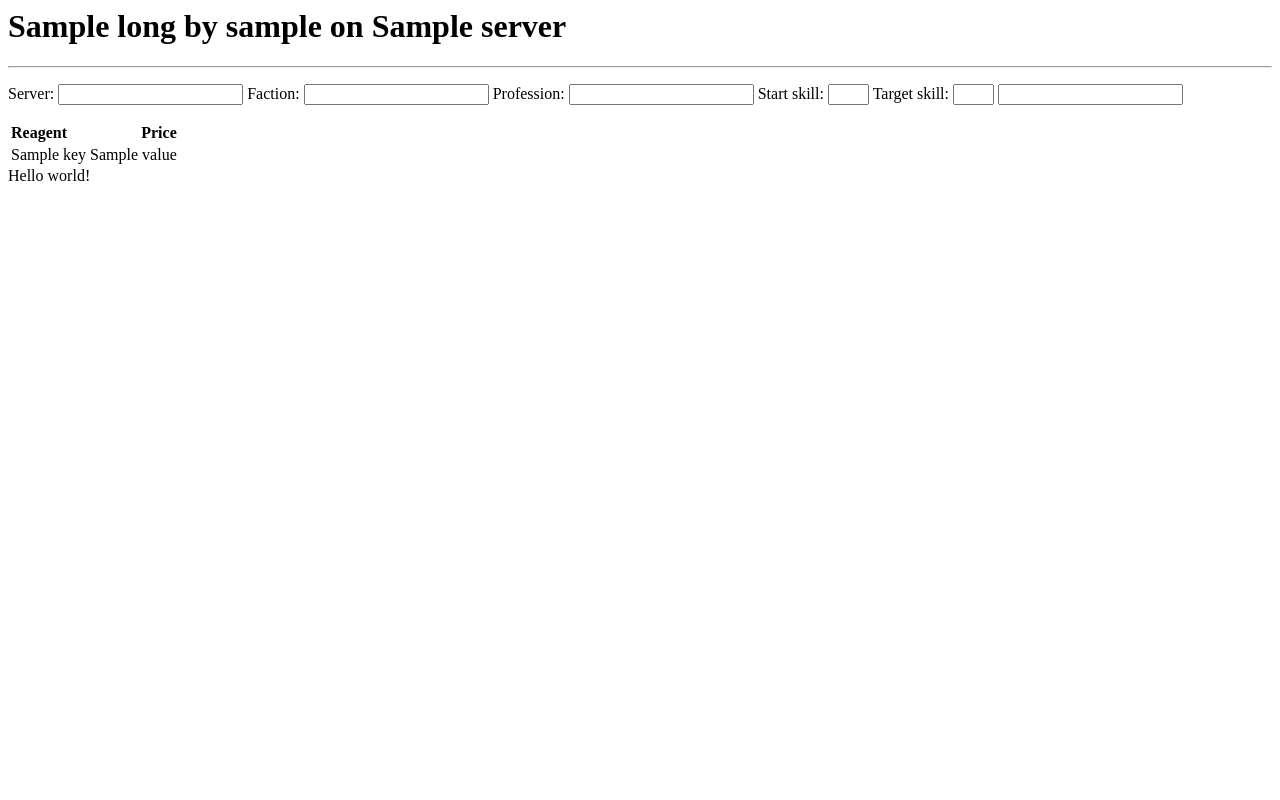
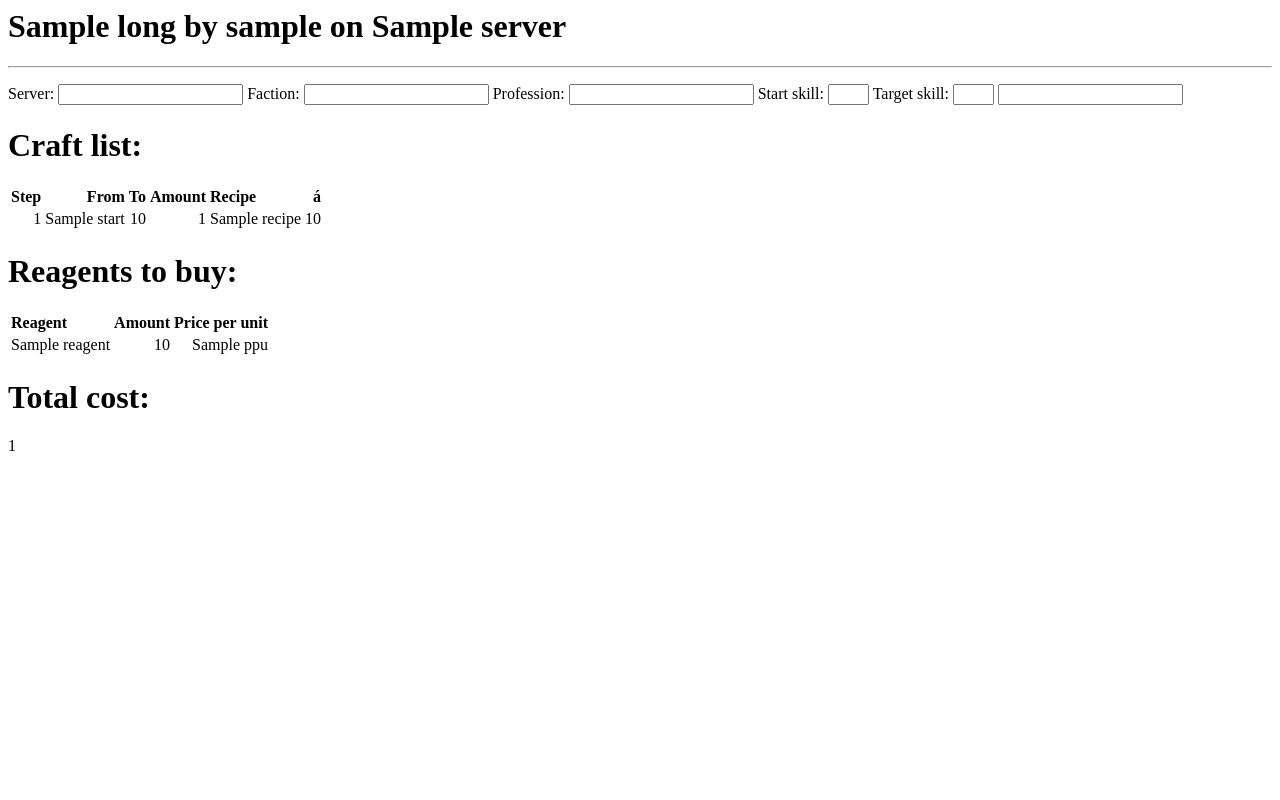
Before and after one commit to znibb/WowProfessionLevelingTool, a Flask app: template app/templates/results.html in a window 1280 px wide. Run offline with Flask 2, Linux system fonts and the light colour scheme; the template is opened without the code that fills it: most values are stand-ins (such as "Sample title", 1, 10 or a date in 2020); form fields are guessed from the names that the template uses.

Commit message:
Can now calculate cheapest way to skill alchemy and display total price

```diff
--- a/app/functions.py
+++ b/app/functions.py
@@ -14,6 +14,25 @@ def calculateRecipePrices(recipes, prices):
         recipePriceDict[name] = price
 
     return recipePriceDict
+
+def calculateTotalCost(reagents, prices):
+    totalCost = 0
+    for reagent, info in reagents.items():
+        totalCost += info["Amount"]*prices[reagent]
+
+    return totalCost
+
+def getCheapestSkillingRecipe(recipes, recipePrices, currentSkill):
+    cost = 999999 # arbitrary large number
+    candidate = ''
+
+    for name, info in recipes.items():
+        if info["Learn"] <= currentSkill:
+            if recipePrices[name] < cost:
+                candidate = name
+                cost = recipePrices[name]
+
+    return candidate
 
 def getReagentPrices(recipes, server, faction):
     # Import translation table for item name to ID
@@ -33,11 +52,14 @@ def getReagentPrices(recipes, server, faction):
         requestUrl = serverUrl + str(itemID[reagent])
         response = requests.get(requestUrl)
         responseJson = response.json()
-        reagentPriceDict[reagent] = responseJson["stats"]["current"]["marketValue"]
+        if responseJson["vendorPrice"] == None:
+            reagentPriceDict[reagent] = responseJson["stats"]["current"]["marketValue"]
+        else:
+            reagentPriceDict[reagent] = responseJson["vendorPrice"]
 
     return reagentPriceDict
 
-def importRecipes(profession, skillLevel):
+def importRecipes(profession, startSkill, targetSkill):
     # Import apropriate list of recipes
     '''
     if profession is "Alchemy":
@@ -52,7 +74,7 @@ def importRecipes(profession, skillLevel):
     # Remove recipes that we've already out-levelled
     temp = recipes.copy()
     for name, info in temp.items():
-        if info["Yellow"] <= skillLevel:
+        if info["Yellow"] <= startSkill:
             recipes.pop(name)
 
     # Remove recipes from upcoming phases
@@ -60,6 +82,14 @@ def importRecipes(profession, skillLevel):
     for name, info in temp.items():
         if not "Learn" in info:
             recipes.pop(name)
+
+    # Remove recipes that are learned past our target skill
+    temp = recipes.copy()
+    for name, info in temp.items():
+        if info["Learn"] >= targetSkill:
+            recipes.pop(name)
+
+
 
     # Return dictionary with all relevant recipes
     return recipes
@@ -72,9 +102,9 @@ def prettyPrintPrice(price):
     result = ''
     if not gold:
         if not silver:
-            result = "{:02}c".format(copper)
+            result = "{}c".format(copper)
         else:
-            result = "{:2}s{:02}c".format(silver, copper)
+            result = "{}s{:02}c".format(silver, copper)
     else:
         result = "{}g{:02}s{:02}c".format(gold, silver, copper)
 
--- a/app/routes.py
+++ b/app/routes.py
@@ -65,17 +65,69 @@ def results():
 
         return redirect(url_for('results'))
 
-    # Main program logic
-    recipes = importRecipes(form.profession.data, form.startSkill.data)
+    ##########################
+    ### Main program logic ###
+    ##########################
+
+    # Collect required data
+    recipes = importRecipes(form.profession.data, form.startSkill.data, form.targetSkill.data)
     reagentPrices = getReagentPrices(recipes, form.server.data, form.faction.data)
     recipePrices = calculateRecipePrices(recipes, reagentPrices)
+    currentSkill = form.startSkill.data
+    targetSkill = form.targetSkill.data
 
-    output = dict()
-    for recipe, price in recipePrices.items():
-        output[recipe] = prettyPrintPrice(price)
+    # Initialize outputs
+    craftList = dict()
+    reagentsToBuy = dict()
+
+    while(True):
+        # Break the loop if we're at the target skill
+        if currentSkill == targetSkill:
+            break
+
+        # Remove recipes that we've out-levelled
+        temp = recipes.copy()
+        for name, info in temp.items():
+            if info["Yellow"] <= currentSkill:
+                recipes.pop(name)
+
+        # Determine next craft
+        bestCraft = getCheapestSkillingRecipe(recipes, recipePrices, currentSkill)
+
+        # Update craft list
+        # Check if this is the first entry
+        if not bool(craftList):
+            craftList[1] = {"Start": currentSkill, "Count": 1, "Recipe": bestCraft, "Cost": prettyPrintPrice(recipePrices[bestCraft])}
+        else:
+            # Get index of the last entry
+            lastIndex = list(craftList.keys())[-1]
+            # If this craft is the same as the last one
+            if craftList[lastIndex]["Recipe"] == bestCraft:
+                # Increment the count
+                craftList[lastIndex]["Count"] += 1
+            # If it's a new one
+            else:
+                # Create a new entry
+                craftList[lastIndex+1] = {"Start": currentSkill, "Count": 1, "Recipe": bestCraft, "Cost": prettyPrintPrice(recipePrices[bestCraft])}
+
+        # Add reagents for the chosen recipe to the purchase list
+        for reagent, amount in recipes[bestCraft]["Reagents"].items():
+            if reagent in reagentsToBuy:
+                reagentsToBuy[reagent]["Amount"] += amount
+            else:
+                reagentsToBuy[reagent] = dict()
+                reagentsToBuy[reagent]["Amount"] = amount
+                reagentsToBuy[reagent]["PPU"] = prettyPrintPrice(reagentPrices[reagent])
+
+        # Increment skill
+        currentSkill += 1
+
+    totalCost = prettyPrintPrice(calculateTotalCost(reagentsToBuy, reagentPrices))
 
     return render_template('results.html',
         title=title,
         author=author,
         form=form,
-        output=output)
+        craftList=craftList,
+        reagents=reagentsToBuy,
+        totalCost=totalCost)
--- a/app/templates/results.html
+++ b/app/templates/results.html
@@ -1,19 +1,48 @@
 {% extends "index.html" %}
 
 {% block results %}
+    <h1>Craft list:</h1>
     <table class="centered thick-border">
         <tr>
-            <th align="left">Reagent</th>
-            <th align="right">Price</th>
+            <th align="right">Step</th>
+            <th align="right">From</th>
+            <th align="right">To</th>
+            <th align="left">Amount</th>
+            <th align="left">Recipe</th>
+            <th align="right">á</th>
         </tr>
-        {% if output.items is defined %}
-            {% for key, value in output.items() %}
+        {% if craftList.items is defined %}
+            {% for index, data in craftList.items() %}
                 <tr>
-                    <td>{{ key }}</td>
-                    <td align="right">{{ value }}</td>
+                    <td align=right>{{ index }}</td>
+                    <td align=right>{{ data["Start"] }}</td>
+                    <td align=right>{{ data["Start"] + data["Count"] }}</td>
+                    <td align=right>{{ data["Count"] }}</td>
+                    <td align=left>{{ data["Recipe"] }}</td>
+                    <td align=right>{{ data["Cost"] }}</td>
                 </tr>
             {% endfor %}
         {% endif %}
     </table>
-    Hello world!
+
+    <h1>Reagents to buy:</h1>
+    <table class="centered thick-border">
+        <tr>
+            <th align="left">Reagent</th>
+            <th align="right">Amount</th>
+            <th align="right">Price per unit</th>
+        </tr>
+        {% if reagents.items is defined %}
+            {% for reagent, info in reagents.items() %}
+                <tr>
+                    <td>{{ reagent }}</td>
+                    <td align="right">{{ info["Amount"] }}</td>
+                    <td align="right">{{ info["PPU"] }}</td>
+                </tr>
+            {% endfor %}
+        {% endif %}
+    </table>
+
+    <h1>Total cost:</h1>
+    {{ totalCost }}
 {% endblock %}
```
